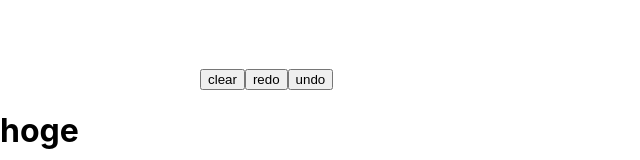
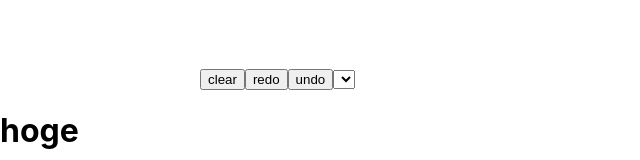
Before and after one commit to yonce3/React_memo, a Next.js app: page /memos in a window 1280 px wide. Shown: the part 398-558 px from the top of the page, without its empty margins (0-640 px from the left). Built offline with nearby package versions, Linux system fonts and the light colour scheme.

Commit message:
Add select

```diff
--- a/components/canvas.tsx
+++ b/components/canvas.tsx
@@ -145,6 +145,7 @@ export default class Canvas extends React.Component {
                 <button id="clear">clear</button>
                 <button id="redo">redo</button>
                 <button id="undo">undo</button>
+                <select>テスト</select>
             </>
         )
     }
```
